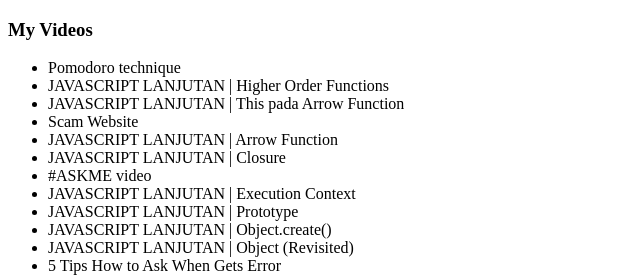
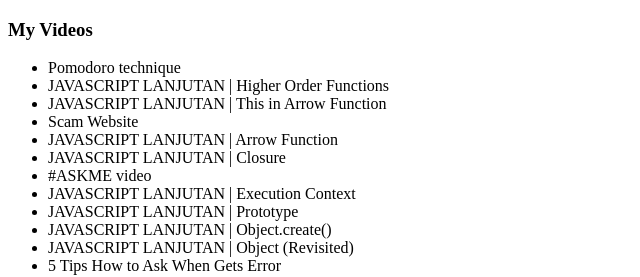
Before and after one commit to dimasqramadhani/dokumentasi-latihan-javascript, a plain HTML site: page javascript-method-filter-map-reduce/index.html in a window 1280 px wide. Shown: the top 277 px of the page, 0-640 px from the left. Drawn offline with Linux system fonts and the light colour scheme.

Commit message:
Update index.html

```diff
--- a/javascript-method-filter-map-reduce/index.html
+++ b/javascript-method-filter-map-reduce/index.html
@@ -11,7 +11,7 @@
     <ul>
       <li data-duration="15:27">Pomodoro technique</li>
       <li data-duration="11:18">JAVASCRIPT LANJUTAN | Higher Order Functions</li>
-      <li data-duration="21:40">JAVASCRIPT LANJUTAN | This pada Arrow Function</li>
+      <li data-duration="21:40">JAVASCRIPT LANJUTAN | This in Arrow Function</li>
       <li data-duration="19:38">Scam Website</li>
       <li data-duration="12:10">JAVASCRIPT LANJUTAN | Arrow Function</li>
       <li data-duration="20:43">JAVASCRIPT LANJUTAN | Closure</li>
```
